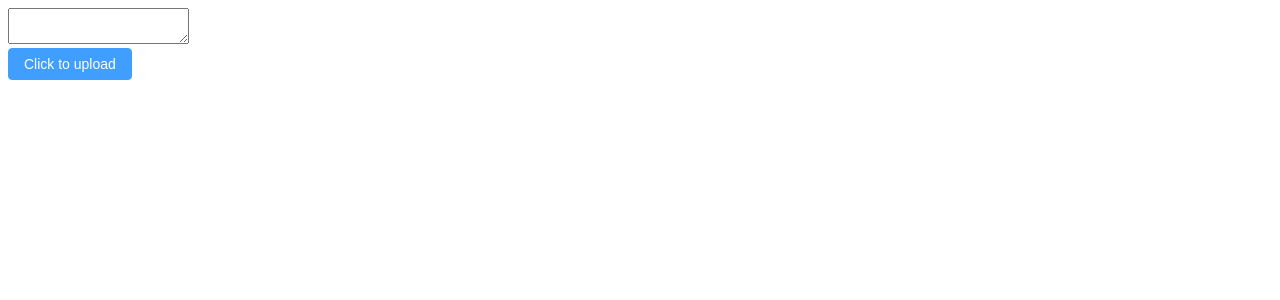
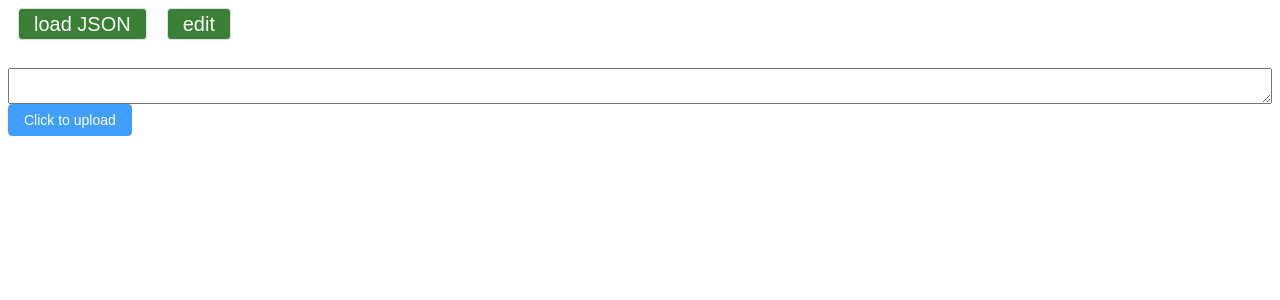
Before and after one commit to Cheng-DX/formula-editor, a Vue app: page / in a window 1280 px wide. Shown: the top 300 px of the page. Built offline with nearby package versions, Linux system fonts and the light colour scheme.

Commit message:
feat: main panel

```diff
--- a/src/App.vue
+++ b/src/App.vue
@@ -1,7 +1,48 @@
 <script setup lang="ts">
-import { RouterView } from 'vue-router'
+import { RouterView, useRouter } from 'vue-router'
+
+const router = useRouter()
+function push(path: string) {
+  router.push(path)
+}
 </script>
 
 <template>
-  <RouterView />
+  <div class="root">
+    <header class="header">
+      <el-button class="btn" @click="push('/load-json')"> load JSON </el-button>
+      <el-button class="btn" @click="push('/edit')"> edit </el-button>
+    </header>
+    <RouterView />
+  </div>
 </template>
+
+<style scoped>
+.root {
+  display: flex;
+  flex-direction: column;
+  height: calc(100vh - 80px);
+}
+.btn {
+  margin: 0 10px;
+  background-color: #397f34;
+  color: white;
+  font-size: 20px;
+}
+.header {
+  height: 60px;
+  display: flex;
+  justify-content: flex-start;
+}
+</style>
+
+<style>
+::-webkit-scrollbar {
+  width: 7px;
+  height: 10px;
+}
+::-webkit-scrollbar-thumb {
+  background-color: #25252549;
+  border-radius: 3px;
+}
+</style>
```
